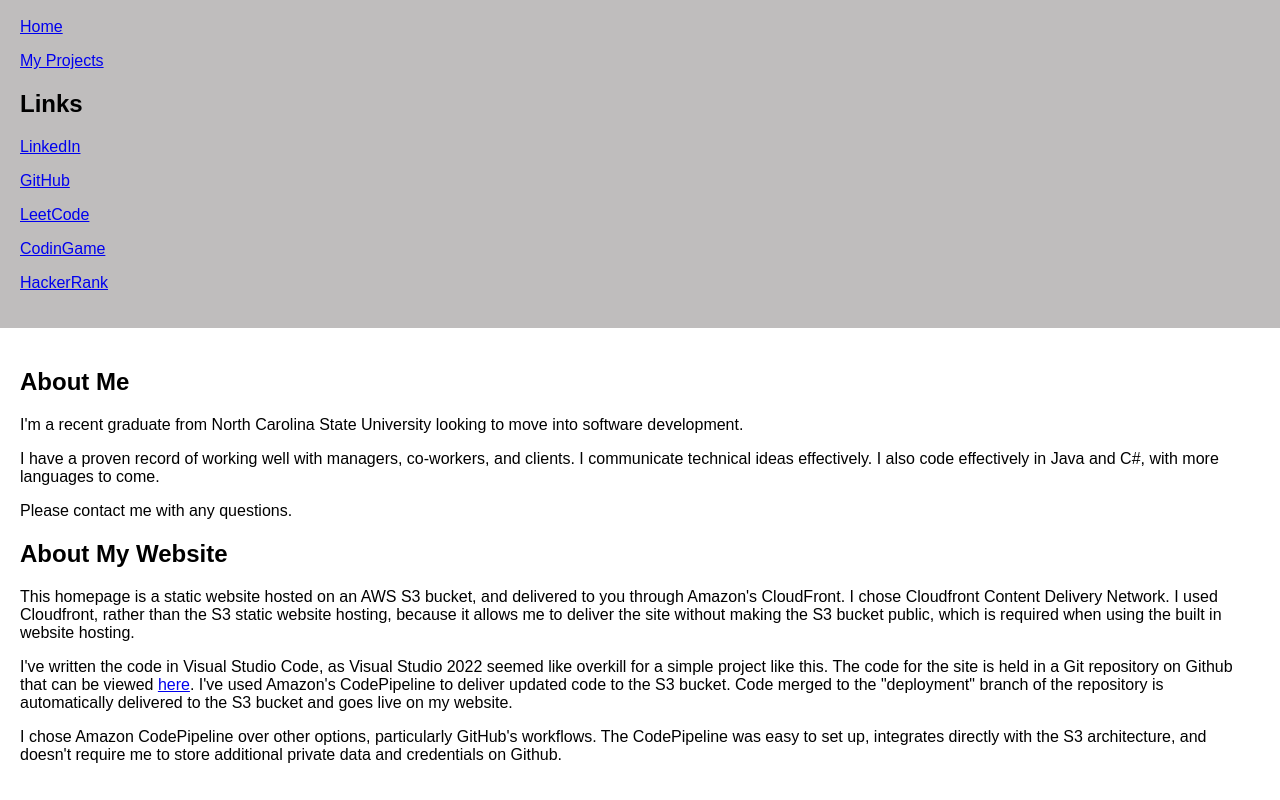
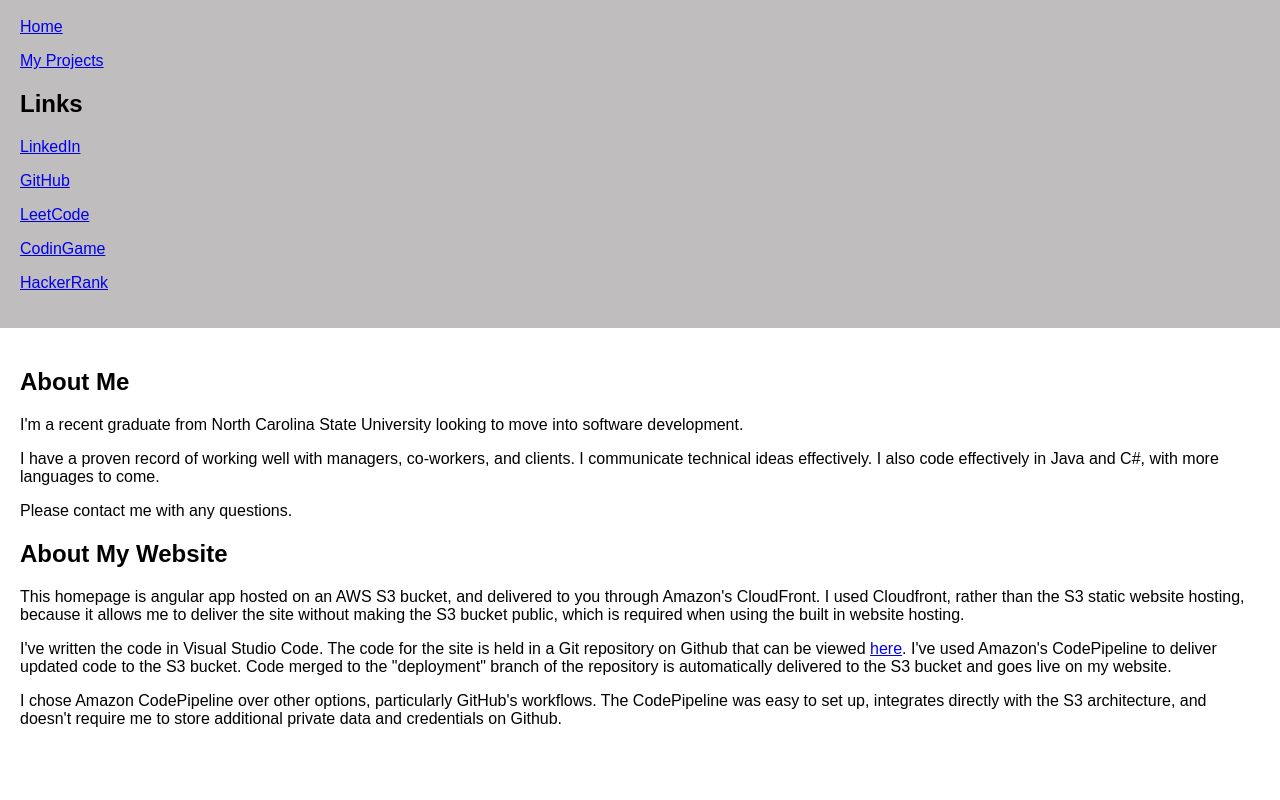
Before and after one commit to jessehwoods/PersonalWebsite, an Angular app in the folder website-source/: page /home-page in a window 1280 px wide. Shown: the part 282-1082 px from the top of the page. After the commit the page ends 1046 px from the top, so only its background shows below. Built offline with nearby package versions, Linux system fonts and the light colour scheme.

Commit message:
Edited content.

```diff
--- a/website-source/src/app/home-page/home-page.component.html
+++ b/website-source/src/app/home-page/home-page.component.html
@@ -4,6 +4,6 @@
 <p>Please contact me with any questions.</p>
 
 <h2>About My Website</h2>
-<p>This homepage is a static website hosted on an AWS S3 bucket, and delivered to you through Amazon's CloudFront. I chose Cloudfront Content Delivery Network. I used Cloudfront, rather than the S3 static website hosting, because it allows me to deliver the site without making the S3 bucket public, which is required when using the built in website hosting.</p>
-<p>I've written the code in Visual Studio Code, as Visual Studio 2022 seemed like overkill for a simple project like this. The code for the site is held in a Git repository on Github that can be viewed <a href="https://github.com/jessehwoods/PersonalWebsite.git">here</a>. I've used Amazon's CodePipeline to deliver updated code to the S3 bucket. Code merged to the "deployment" branch of the repository is automatically delivered to the S3 bucket and goes live on my website.</p>
+<p>This homepage is angular app hosted on an AWS S3 bucket, and delivered to you through Amazon's CloudFront. I used Cloudfront, rather than the S3 static website hosting, because it allows me to deliver the site without making the S3 bucket public, which is required when using the built in website hosting.</p>
+<p>I've written the code in Visual Studio Code. The code for the site is held in a Git repository on Github that can be viewed <a href="https://github.com/jessehwoods/PersonalWebsite.git">here</a>. I've used Amazon's CodePipeline to deliver updated code to the S3 bucket. Code merged to the "deployment" branch of the repository is automatically delivered to the S3 bucket and goes live on my website.</p>
 <p>I chose Amazon CodePipeline over other options, particularly GitHub's workflows. The CodePipeline was easy to set up, integrates directly with the S3 architecture, and doesn't require me to store additional private data and credentials on Github.</p>
--- a/website-source/src/app/project-list/project-list.component.html
+++ b/website-source/src/app/project-list/project-list.component.html
@@ -1,5 +1,5 @@
 <h2>Oregon Solitaire</h2>
 <p>A simple solitaire card game about making poker hands and trying for the best score.</p>
+<p>I made this project because I wanted to create a simple front-end for a desktop app, I wanted to deal with randomization in a program, and I really like Oregon. I've played it with a deck of cards before, so I was interested in implementing it in C#.</p>
 <p>I wrote it in Visual Studio 2022 with C# for the back end and Windows Forms for the GUI. Just unzip and run the exe. Unfortunately, Windows Forms is a Microsoft product, so I can't guarantee it will run properly on a  Mac.</p>
-<p>You can view the git repository for this project <a href="https://github.com/jessehwoods/OregonSolitaire.git">here</a>. If you don't trust my exe, please feel free to compile it from there.</p>
-<p><a href="./projects/OregonSolitaire.zip">Oregon Solitaire</a></p>
+<p>You can view the git repository for this project <a href="https://github.com/jessehwoods/OregonSolitaire.git">here</a>.</p>
```
